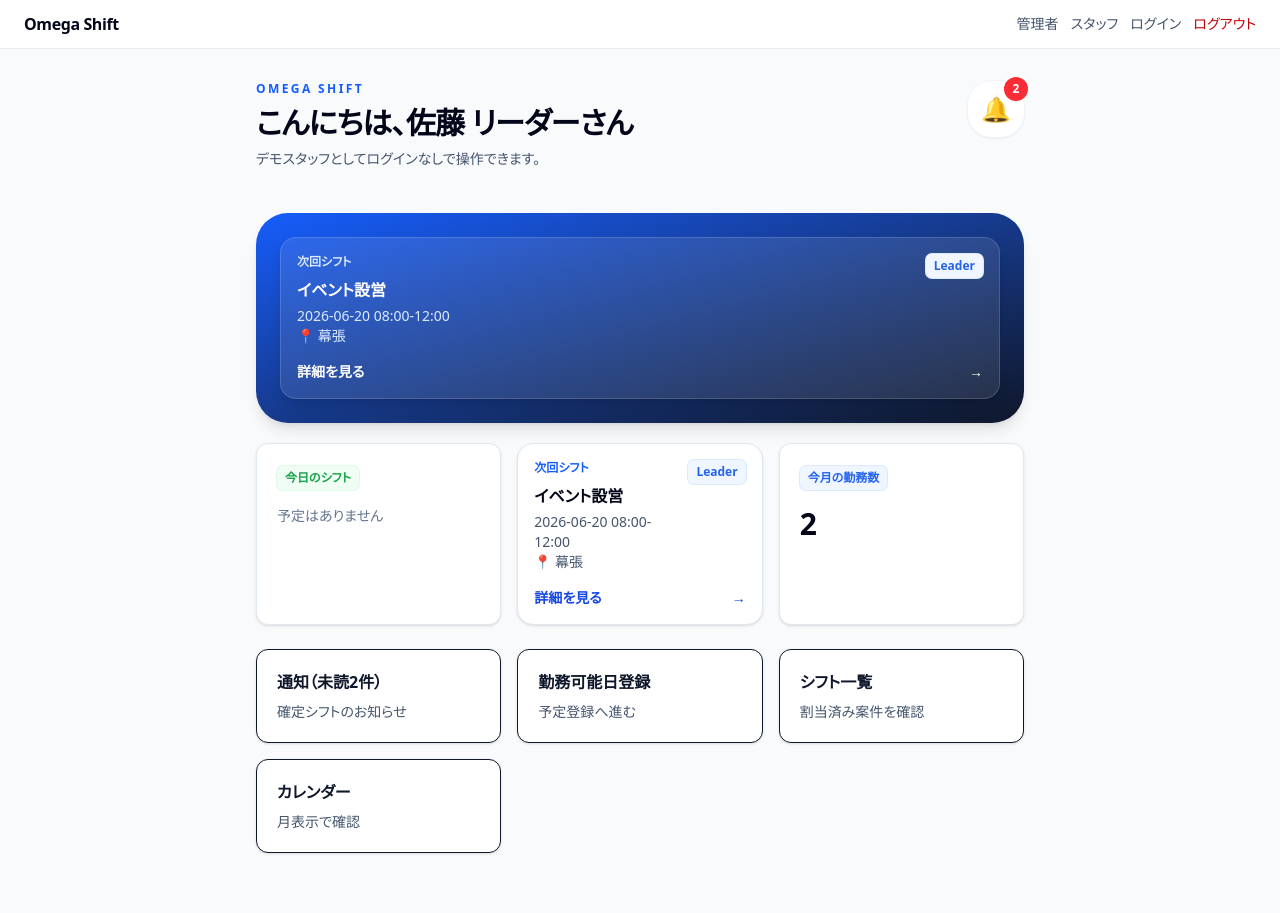
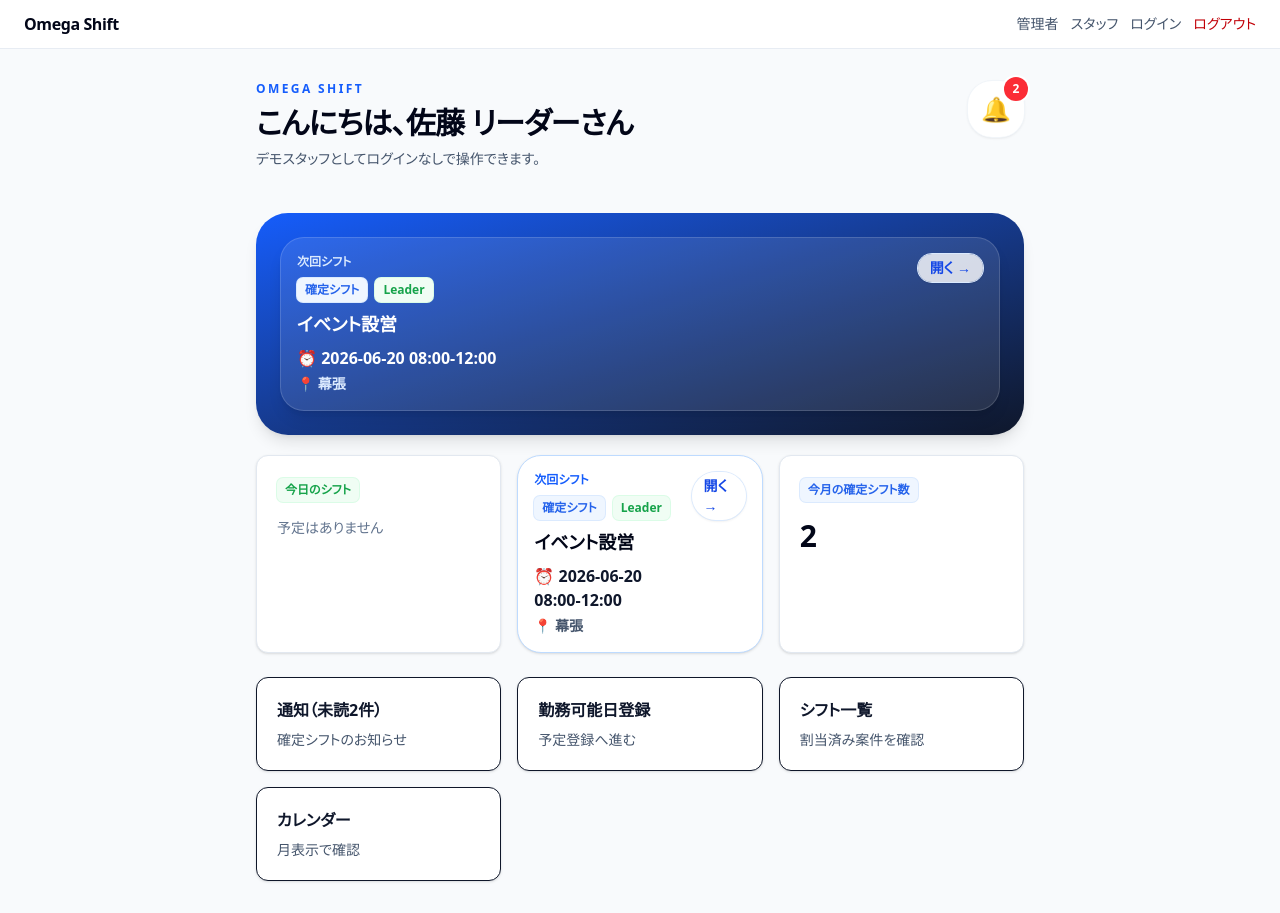
Before and after one commit to selfstdroom/omega-shift-manager, a Next.js app: page /staff in a window 1280 px wide. Before the commit the page ends 885 px from the top, so only its background shows below. Built offline with nearby package versions, Linux system fonts and the light colour scheme; no server answers; the database is empty.

Commit message:
Complete staff confirmed shift notification flow

```diff
--- a/app/staff/page.tsx
+++ b/app/staff/page.tsx
@@ -18,11 +18,12 @@ export default function Page() {
     getStaffNotifications(demoStaff.id).then((items) => setUnreadCount(items.filter((item) => !item.is_read).length));
   }, []);
   const today = new Date().toISOString().slice(0, 10);
-  const sorted = useMemo(() => [...rows].sort((a, b) => (a.projects?.work_date ?? '').localeCompare(b.projects?.work_date ?? '')), [rows]);
+  const confirmedRows = useMemo(() => rows.filter((r) => r.status === 'confirmed'), [rows]);
+  const sorted = useMemo(() => [...confirmedRows].sort((a, b) => (a.projects?.work_date ?? '').localeCompare(b.projects?.work_date ?? '')), [confirmedRows]);
   const todayShift = sorted.find((r) => r.projects?.work_date === today);
   const nextShift = sorted.find((r) => (r.projects?.work_date ?? '') >= today) ?? sorted[0];
   const month = today.slice(0, 7);
-  const monthCount = rows.filter((r) => r.projects?.work_date?.startsWith(month)).length;
+  const monthCount = confirmedRows.filter((r) => r.projects?.work_date?.startsWith(month)).length;
   return <div><div className="mb-5 flex items-start justify-between gap-3"><PageHeader title={`こんにちは、${demoStaff.name}さん`} description="デモスタッフとしてログインなしで操作できます。" /><Link href="/staff/notifications" className="relative grid h-14 w-14 shrink-0 place-items-center rounded-3xl bg-white text-2xl shadow-sm ring-1 ring-slate-100" aria-label="通知">🔔{unreadCount > 0 && <span className="absolute -right-1 -top-1 grid min-h-6 min-w-6 place-items-center rounded-full bg-red-500 px-1 text-xs font-black text-white ring-2 ring-white">{unreadCount}</span>}</Link></div>
     <div className="rounded-[2rem] bg-gradient-to-br from-blue-600 to-slate-900 p-4 text-white shadow-lg sm:p-6">
       {nextShift?.projects ? <PressableShiftCard row={nextShift} label="次回シフト" onClick={() => setSelected(nextShift)} inverted /> : <div><p className="text-sm font-semibold text-blue-100">次回シフト</p><p className="mt-3">予定はありません</p></div>}
@@ -30,7 +31,7 @@ export default function Page() {
     <div className="mt-5 grid gap-4 sm:grid-cols-3">
       {todayShift ? <PressableShiftCard label="今日のシフト" row={todayShift} onClick={() => setSelected(todayShift)} /> : <EmptyShiftCard title="今日のシフト" />}
       {nextShift ? <PressableShiftCard label="次回シフト" row={nextShift} onClick={() => setSelected(nextShift)} /> : <EmptyShiftCard title="次回シフト" />}
-      <StatCard label="今月の勤務数" value={monthCount} tone="blue" />
+      <StatCard label="今月の確定シフト数" value={monthCount} tone="blue" />
     </div>
     <div className="mt-6 grid gap-4 sm:grid-cols-3"><NavCard href="/staff/notifications" title={`通知（未読${unreadCount}件）`} description="確定シフトのお知らせ" /><NavCard href="/staff/availability" title="勤務可能日登録" description="予定登録へ進む" /><NavCard href="/staff/shifts" title="シフト一覧" description="割当済み案件を確認" /><NavCard href="/staff/calendar" title="カレンダー" description="月表示で確認" /></div>
     <ShiftDetailSheet row={selected} open={!!selected} onClose={() => setSelected(null)} />
--- a/app/staff/shifts/page.tsx
+++ b/app/staff/shifts/page.tsx
@@ -1,6 +1,6 @@
 'use client';
 
-import { useEffect, useState } from 'react';
+import { useEffect, useMemo, useState } from 'react';
 import { PageHeader } from '@/components/ui/PageHeader';
 import { PressableShiftCard, ShiftDetailSheet, type ShiftRow } from '@/components/staffShiftUi';
 import { DEMO_USER, getDemoShiftRows } from '@/lib/demo';
@@ -33,11 +33,18 @@ export default function Page() {
         setRows(getDemoShiftRows());
         setMsg(`${error.message}（デモデータを表示しています）`);
       } else {
-        setRows((data ?? []) as unknown as Row[]);
+        setRows((data?.length ? data : getDemoShiftRows()) as unknown as Row[]);
         setMsg(user ? '' : 'デモスタッフとして表示しています');
       }
     })();
   }, []);
 
-  return <div><PageHeader title="シフト" description="配置済みの案件一覧です。カードをタップすると詳細を確認できます。" />{msg && <p className="mb-3 text-red-700">{msg}</p>}<div className="space-y-3">{rows.map((r) => <PressableShiftCard key={r.id} row={r} onClick={() => setSelected(r)} />)}</div><ShiftDetailSheet row={selected} open={!!selected} onClose={() => setSelected(null)} /></div>;
+  const sorted = useMemo(() => [...rows].sort((a, b) => (a.projects?.work_date ?? '').localeCompare(b.projects?.work_date ?? '')), [rows]);
+  const confirmed = sorted.filter((r) => r.status === 'confirmed');
+  const draft = sorted.filter((r) => r.status !== 'confirmed');
+
+  return <div><PageHeader title="シフト" description="確定シフトを大きく表示しています。未確定は下部で薄く確認できます。" />{msg && <p className="mb-3 rounded-2xl bg-amber-50 p-3 text-sm font-bold text-amber-700">{msg}</p>}
+    <section className="space-y-3"><h2 className="text-sm font-black text-blue-700">確定シフト</h2>{confirmed.map((r) => <PressableShiftCard key={r.id} row={r} onClick={() => setSelected(r)} />)}{confirmed.length === 0 && <p className="rounded-3xl bg-white p-5 text-center text-sm font-bold text-slate-400 ring-1 ring-slate-100">確定シフトはまだありません。</p>}</section>
+    <section className="mt-7 space-y-3"><h2 className="text-sm font-black text-slate-400">未確定</h2>{draft.map((r) => <PressableShiftCard key={r.id} row={r} onClick={() => setSelected(r)} />)}{draft.length === 0 && <p className="rounded-3xl bg-white p-5 text-center text-sm font-bold text-slate-400 ring-1 ring-slate-100">未確定シフトはありません。</p>}</section>
+    <ShiftDetailSheet row={selected} open={!!selected} onClose={() => setSelected(null)} /></div>;
 }
--- a/components/staffShiftUi.tsx
+++ b/components/staffShiftUi.tsx
@@ -25,25 +25,33 @@ export function workplaceName(row: ShiftRow) {
   return workplace?.name ?? '未設定';
 }
 
+export function roleLabel(row: ShiftRow) {
+  return row.is_leader ? 'リーダー' : demoStaff.staff_role === 'leader' ? 'スタッフ（リーダー候補）' : 'スタッフ';
+}
+
 export function PressableShiftCard({ row, label, onClick, compact = false, inverted = false }: { row: ShiftRow; label?: string; onClick: () => void; compact?: boolean; inverted?: boolean }) {
   const p = row.projects;
   if (!p) return null;
+  const confirmed = row.status === 'confirmed';
   const base = inverted
     ? 'border-white/15 bg-white/10 text-white shadow-lg hover:bg-white/15 active:bg-white/20 focus:ring-white/40'
-    : 'border-slate-200 bg-white text-slate-950 shadow-sm hover:-translate-y-0.5 hover:border-blue-200 hover:shadow-md active:translate-y-0 active:bg-blue-50 focus:ring-blue-200';
+    : confirmed
+      ? 'border-blue-200 bg-white text-slate-950 shadow-sm hover:-translate-y-0.5 hover:border-blue-300 hover:shadow-md active:translate-y-0 active:bg-blue-50 focus:ring-blue-200'
+      : 'border-slate-100 bg-slate-50 text-slate-500 opacity-75 hover:bg-slate-100 active:bg-slate-100 focus:ring-slate-200';
   return (
-    <button type="button" onClick={onClick} className={`group w-full rounded-2xl border p-4 text-left transition focus:outline-none focus:ring-4 ${compact ? 'min-h-[96px]' : 'min-h-[128px]'} ${base}`}>
+    <button type="button" onClick={onClick} className={`group w-full rounded-3xl border p-4 text-left transition focus:outline-none focus:ring-4 ${compact ? 'min-h-[96px]' : 'min-h-[132px]'} ${base}`}>
       <div className="flex items-start justify-between gap-3">
         <div className="min-w-0">
-          {label && <p className={`mb-2 text-xs font-bold ${inverted ? 'text-blue-100' : 'text-blue-600'}`}>{label}</p>}
-          <p className="truncate text-base font-bold">{p.title}</p>
-          <p className={`mt-1 text-sm ${inverted ? 'text-blue-100' : 'text-slate-600'}`}>{p.work_date} {p.start_time}-{p.end_time}</p>
-          <p className={`text-sm ${inverted ? 'text-blue-100' : 'text-slate-600'}`}>📍 {p.location}</p>
+          {label && <p className={`mb-2 text-xs font-black ${inverted ? 'text-blue-100' : confirmed ? 'text-blue-600' : 'text-slate-400'}`}>{label}</p>}
+          <div className="mb-2 flex flex-wrap items-center gap-2">
+            <Badge tone={confirmed ? 'blue' : 'slate'}>{confirmed ? '確定シフト' : '未確定'}</Badge>
+            {row.is_leader && <Badge tone="green">Leader</Badge>}
+          </div>
+          <p className="truncate text-lg font-black">{p.title}</p>
+          <p className={`mt-2 text-base font-black ${inverted ? 'text-white' : confirmed ? 'text-slate-900' : 'text-slate-500'}`}>⏰ {p.work_date} {p.start_time}-{p.end_time}</p>
+          <p className={`mt-1 text-sm font-bold ${inverted ? 'text-blue-100' : 'text-slate-600'}`}>📍 {p.location}</p>
         </div>
-        {row.is_leader && <Badge tone="blue">Leader</Badge>}
-      </div>
-      <div className={`mt-4 flex items-center justify-between text-sm font-bold ${inverted ? 'text-white' : 'text-blue-700'}`}>
-        <span>詳細を見る</span><span className="transition group-hover:translate-x-1">→</span>
+        <span className="rounded-full bg-white/80 px-3 py-1 text-sm font-black text-blue-700 shadow-sm ring-1 ring-blue-100">開く →</span>
       </div>
     </button>
   );
@@ -58,12 +66,12 @@ export function ShiftDetailSheet({ row, open, onClose }: { row: ShiftRow | null;
   return (
     <ResponsiveEditor open={open} title={p?.title ?? ''} subtitle="シフト詳細" onClose={onClose}>
       {row && p && <div className="space-y-3">
+        <div className="rounded-3xl bg-blue-50 p-5 ring-1 ring-blue-100"><Badge tone={row.status === 'confirmed' ? 'blue' : 'slate'}>{row.status === 'confirmed' ? '確定シフト' : '未確定'}</Badge><p className="mt-3 text-2xl font-black text-slate-950">{p.work_date}</p><p className="text-xl font-black text-blue-700">{p.start_time} - {p.end_time}</p><p className="mt-2 text-base font-bold text-slate-700">📍 {p.location}</p></div>
         <Info label="案件名" value={p.title} />
-        <div className="grid grid-cols-2 gap-3"><Info label="勤務日" value={p.work_date} /><Info label="役割" value={row.is_leader ? 'リーダー' : demoStaff.staff_role === 'leader' ? 'スタッフ（リーダー候補）' : 'スタッフ'} /></div>
+        <div className="grid grid-cols-2 gap-3"><Info label="勤務日" value={p.work_date} /><Info label="自分の役割" value={roleLabel(row)} /></div>
         <div className="grid grid-cols-2 gap-3"><Info label="開始時間" value={p.start_time} /><Info label="終了時間" value={p.end_time} /></div>
         <Info label="勤務場所" value={p.location} />
         <Info label="事業所" value={workplaceName(row)} />
-        <Info label="リーダー" value={row.is_leader ? 'はい' : 'いいえ'} />
         <Info label="備考" value={p.note || '備考なし'} />
         <a href={getGoogleCalendarUrl(row)} target="_blank" rel="noreferrer" className="block pt-2"><Button className="w-full">Googleカレンダーに追加</Button></a>
       </div>}
--- a/components/ui/ResponsiveEditor.tsx
+++ b/components/ui/ResponsiveEditor.tsx
@@ -10,7 +10,7 @@ export function ResponsiveEditor({ open, title, subtitle, children, onClose }: {
         <div className="mx-auto mb-4 h-1.5 w-12 rounded-full bg-slate-200 md:hidden" />
         <div className="mb-5 flex items-start justify-between gap-3 border-b border-slate-100 pb-4">
           <div>
-            <p className="text-xs font-bold uppercase tracking-[0.2em] text-blue-600">クリックして編集</p>
+            <p className="text-xs font-bold uppercase tracking-[0.2em] text-blue-600">詳細確認</p>
             <h2 className="mt-1 text-xl font-bold text-slate-950">{title}</h2>
             {subtitle && <p className="mt-1 text-sm text-slate-500">{subtitle}</p>}
           </div>
--- a/lib/demo.ts
+++ b/lib/demo.ts
@@ -38,4 +38,8 @@ export const getProjectFill = (project: Project, assignments = getDemoAssignment
 
 export const getDemoShiftRows = (staffId = demoStaff.id) => getDemoAssignments()
   .filter((a) => a.staff_id === staffId)
-  .map((a) => ({ ...a, projects: mockProjects.find((p) => p.id === a.project_id) ?? null }));
+  .map((a, index) => ({
+    ...a,
+    status: index < 2 ? 'confirmed' as const : 'draft' as const,
+    projects: mockProjects.find((p) => p.id === a.project_id) ?? null,
+  }));
--- a/lib/notifications.ts
+++ b/lib/notifications.ts
@@ -34,6 +34,8 @@ export const buildShiftNotifications = ({ assignments, projects }: AssignmentNot
       title: 'シフトが確定しました',
       message: buildShiftNotificationMessage(project, assignment),
       type: 'shift_confirmed',
+      project_id: project.id,
+      assignment_id: assignment.id,
       is_read: false,
       created_at: createdAt,
     });
--- a/lib/types.ts
+++ b/lib/types.ts
@@ -98,6 +98,8 @@ export type Notification = {
   title: string;
   message: string;
   type: NotificationType;
+  project_id?: string | null;
+  assignment_id?: string | null;
   is_read: boolean;
   created_at: string;
 };
```
Also changed, not shown: app/staff/notifications/page.tsx (+54 -25 lines), 1 other file (tests, documents, lock files or other folders).
